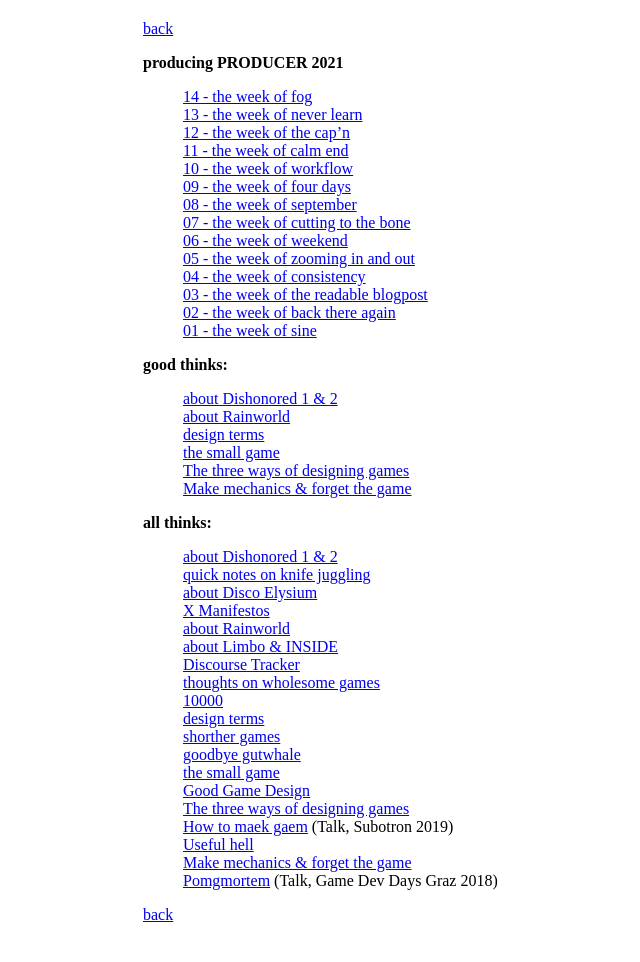
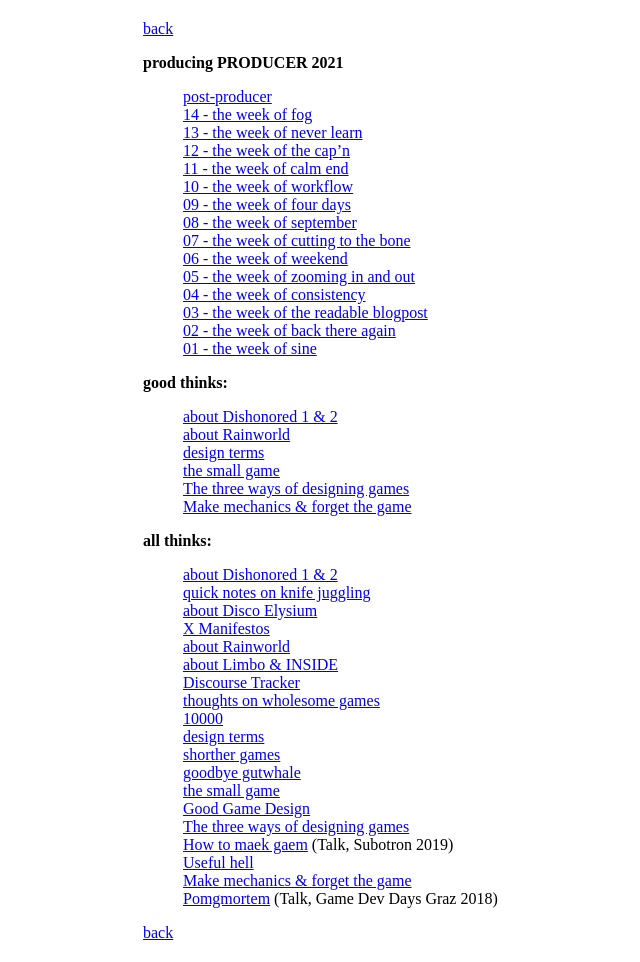
Before and after one commit to stuffedwombat/stuffedwombat.github.io, a Jekyll site: the page built from thinking.md, in a window 1280 px wide. Shown: the whole page, without its empty margins (181-821 px from the left). Built offline with Jekyll 4.4.1, drawn with Linux system fonts in a browser that asks for light colours; our own code applies the rules of GitHub Pages for plain Markdown files; comment, search, counter and statistics services are not loaded.

Commit message:
Update thinking.md

```diff
--- a/thinking.md
+++ b/thinking.md
@@ -1,6 +1,7 @@
 [back](index)
 
 **producing PRODUCER 2021**
+- [post-producer](post_producer)
 - [14 - the week of fog](producering_14)
 - [13 - the week of never learn](producering_13)
 - [12 - the week of the cap'n](producering_12)
```
